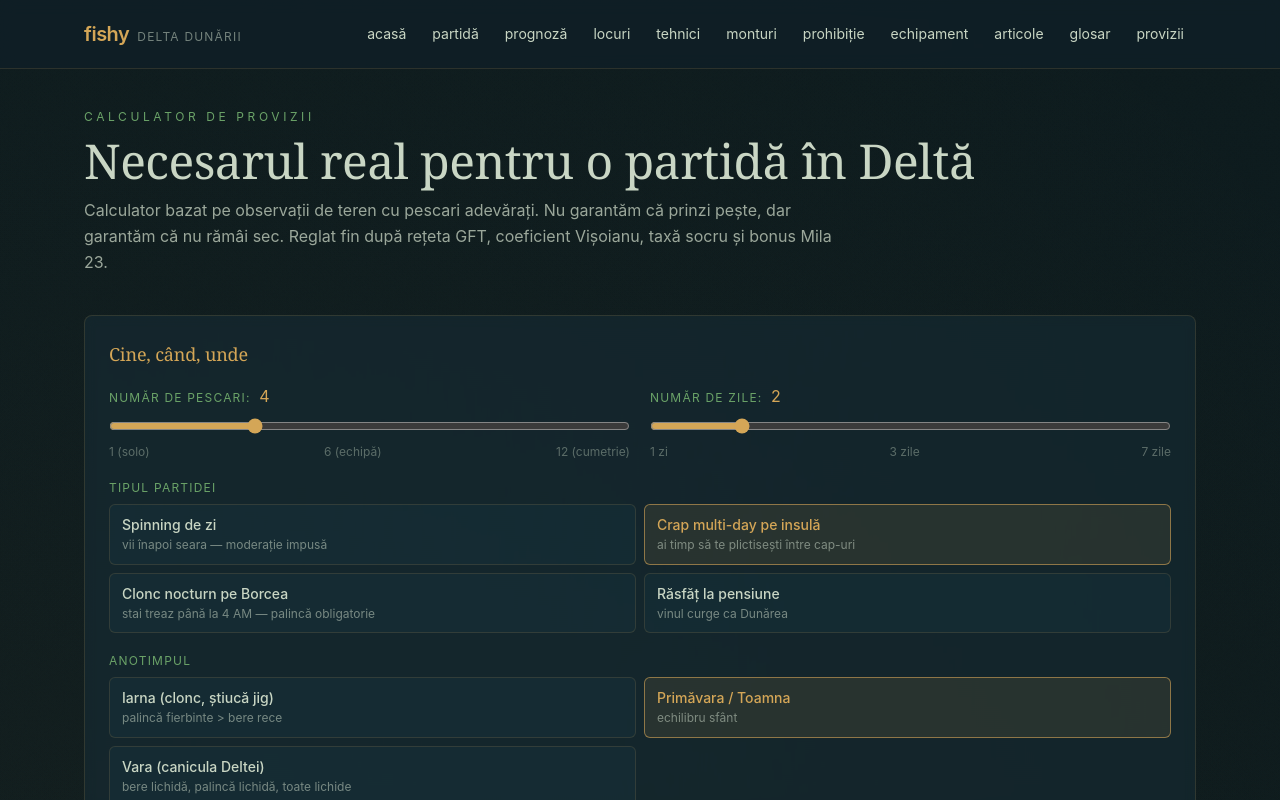
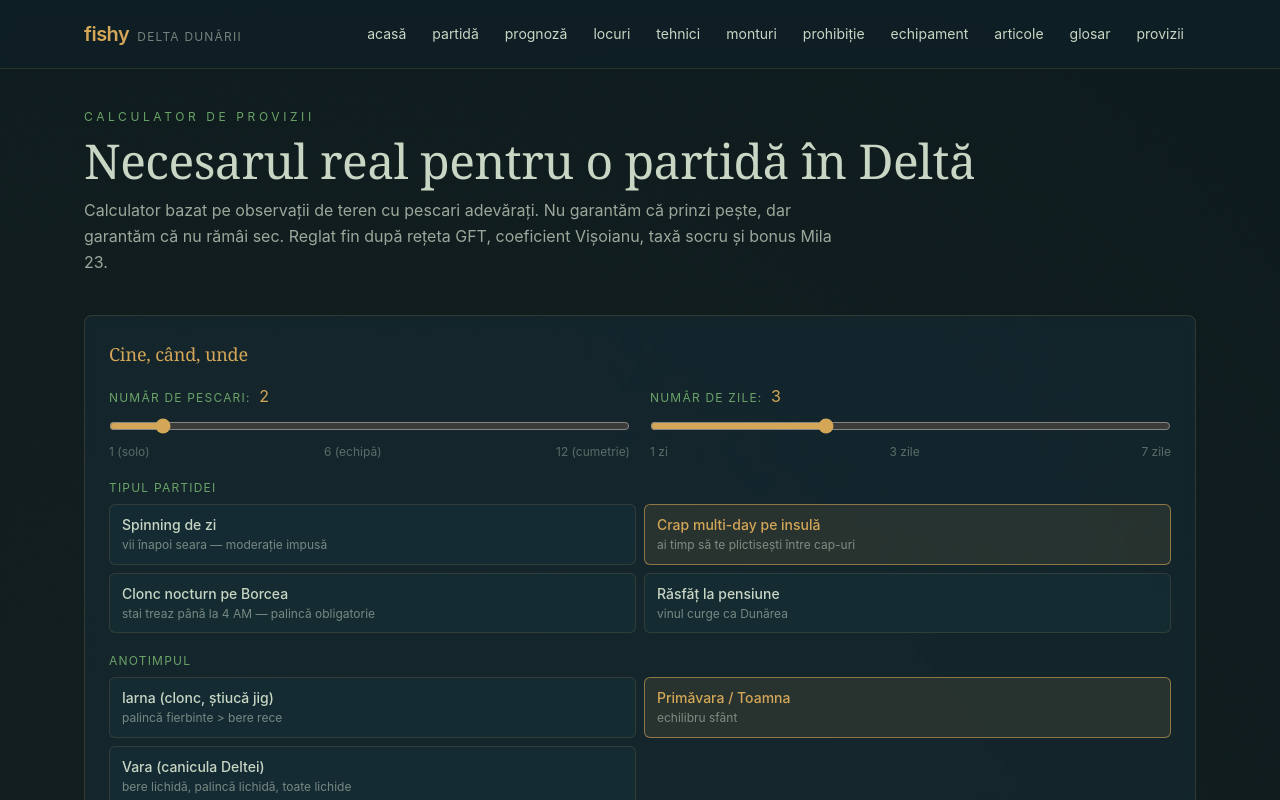
Before and after one commit to clawmvp/fishy, a Next.js app: page /provizii in a window 1280 px wide. Shown: the top 800 px of the page. Built offline with nearby package versions, Linux system fonts and the light colour scheme.

Commit message:
/provizii defaults: 2 pescari x 3 zile (scenariu tipic doi prieteni weekend prelung)

```diff
--- a/app/provizii/page.tsx
+++ b/app/provizii/page.tsx
@@ -206,8 +206,8 @@ function gramHigh(g: number): string {
 }
 
 export default function ProviziiPage() {
-  const [pescari, setPescari] = useState(4);
-  const [zile, setZile] = useState(2);
+  const [pescari, setPescari] = useState(2);
+  const [zile, setZile] = useState(3);
   const [tip, setTip] = useState<TipPartida>("crap");
   const [anotimp, setAnotimp] = useState<Anotimp>("tranzitie");
   const [companie, setCompanie] = useState<Companie>("amici");
```
